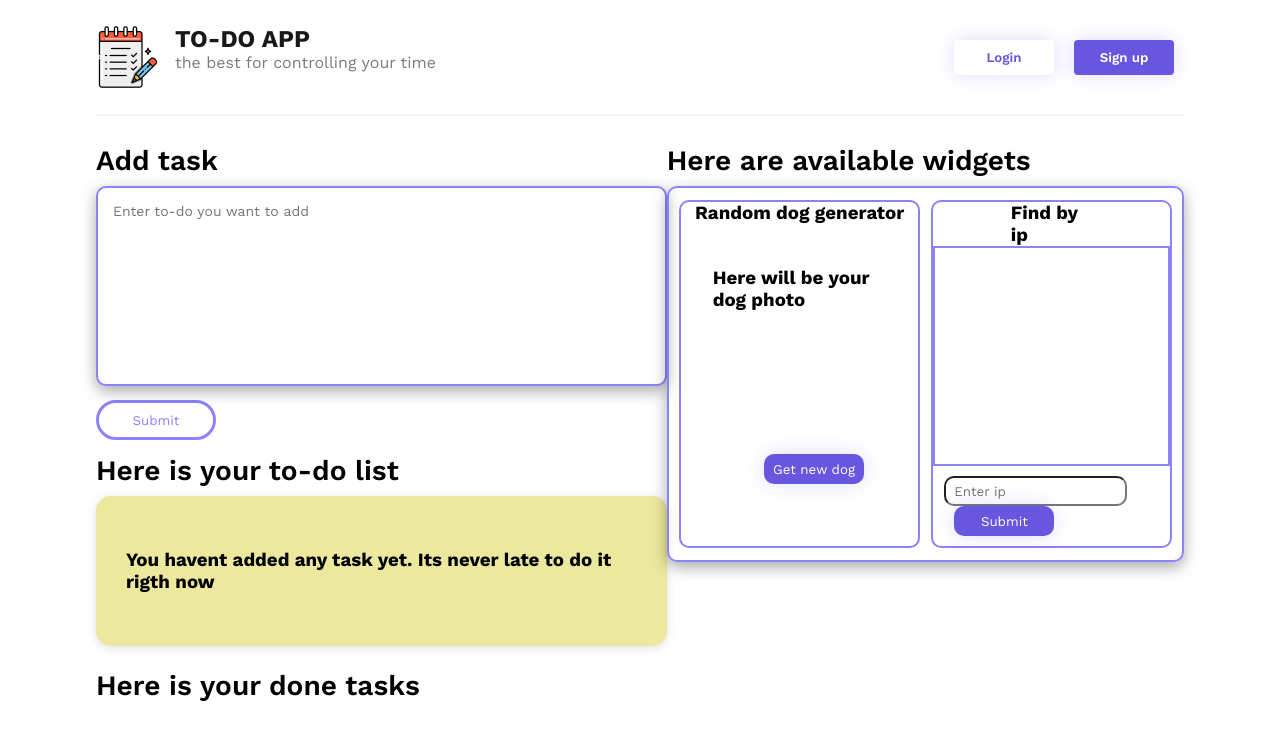
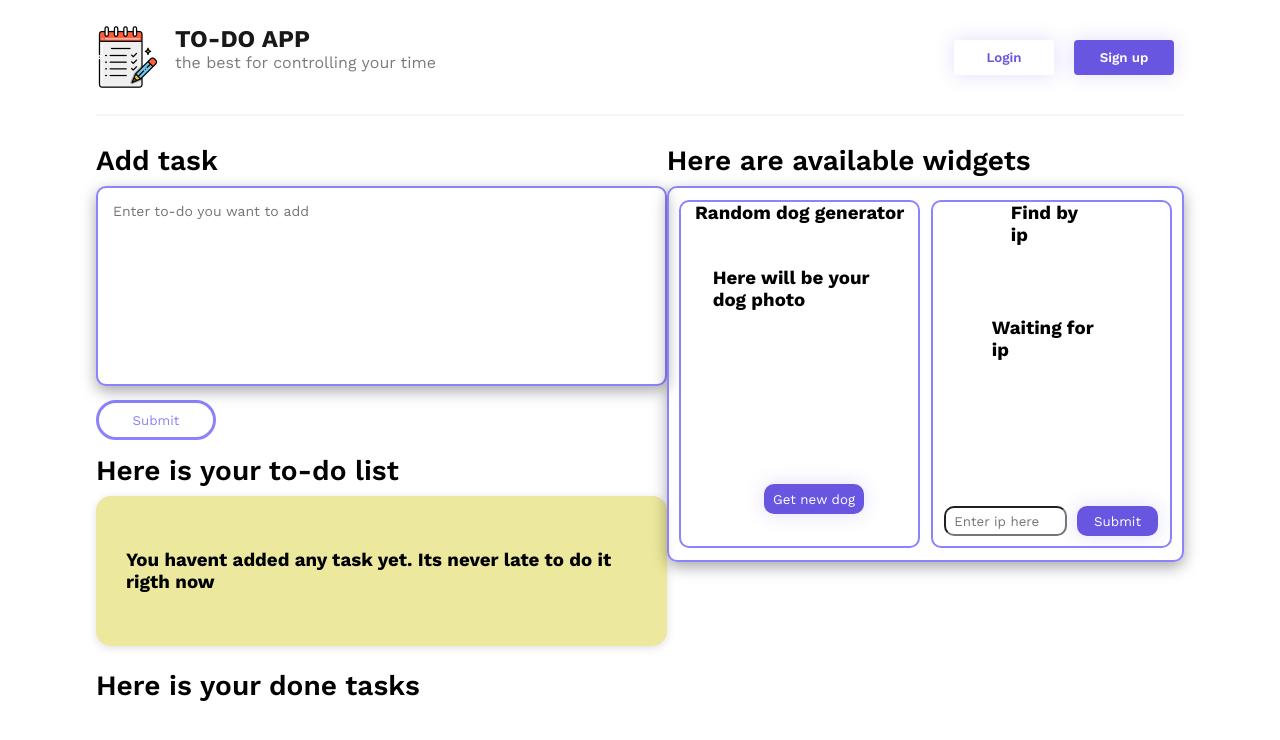
Before and after one commit to RemiixSp/todo-list, a React (Create React App) app: page / in a window 1280 px wide. Shown: the top 740 px of the page. Built offline with nearby package versions, Linux system fonts and the light colour scheme.

Commit message:
feat: :sparkles: adding workinn ip get location

```diff
--- a/src/core/store/dog/index.ts
+++ b/src/core/store/dog/index.ts
@@ -1,7 +1,8 @@
 import { createSlice } from '@reduxjs/toolkit';
 import type { PayloadAction } from '@reduxjs/toolkit';
-import { fetcgDogType, initialState, Status } from './types';
+import { fetcgDogType, initialState } from './types';
 import { fetchDog } from './asyncAction';
+import { Status } from '../types';
 
 export const dogSlice = createSlice({
   name: 'doggy',
--- a/src/core/store/dog/types.ts
+++ b/src/core/store/dog/types.ts
@@ -1,8 +1,4 @@
-export enum Status {
-  LOADING = 'loading',
-  SUCCESS = 'success',
-  FAILURE = 'error',
-}
+import { Status } from '../types';
 
 export interface fetcgDogType {
   message: string;
--- /dev/null
+++ b/src/core/store/ipFinder/asyncAction.ts
@@ -0,0 +1,16 @@
+import { createAsyncThunk } from '@reduxjs/toolkit';
+import axios from 'axios';
+import { getIpParams, ipType } from './types';
+
+export const fetchIp = createAsyncThunk<ipType, getIpParams>(
+  'ip/fetchIp',
+  async (params) => {
+    const { ip } = params;
+
+    const { data } = await axios.get<ipType>(
+      `http://ip-api.com/json/${ip}?fields=16447`
+    );
+
+    return data;
+  }
+);
--- /dev/null
+++ b/src/core/store/ipFinder/index.ts
@@ -0,0 +1,32 @@
+import { createSlice } from '@reduxjs/toolkit';
+import type { PayloadAction } from '@reduxjs/toolkit';
+import { initialState, ipType } from './types';
+import { fetchIp } from './asyncAction';
+import { Status } from '../types';
+import { returnNewIp } from './utils';
+
+export const ipSlice = createSlice({
+  name: 'ip',
+  initialState,
+  reducers: {},
+
+  extraReducers: (builder) => {
+    builder.addCase(fetchIp.pending, (state) => {
+      state.status = Status.LOADING;
+    });
+
+    builder.addCase(
+      fetchIp.fulfilled,
+      (state, action: PayloadAction<ipType>) => {
+        state.ipInfo = returnNewIp(action);
+        state.status = Status.SUCCESS;
+      }
+    );
+
+    builder.addCase(fetchIp.rejected, (state) => {
+      state.status = Status.FAILURE;
+    });
+  },
+});
+
+export default ipSlice.reducer;
--- /dev/null
+++ b/src/core/store/ipFinder/types.ts
@@ -0,0 +1,33 @@
+import { Status } from '../types';
+
+export interface ipType {
+  status: string;
+  country: string;
+  countryCode: string;
+  region: string;
+  regionName: string;
+  city: string;
+  zip: string;
+}
+
+export interface ipState {
+  ipInfo: ipType;
+  status: Status;
+}
+
+export const initialState: ipState = {
+  ipInfo: {
+    status: '',
+    country: '',
+    countryCode: '',
+    region: '',
+    regionName: '',
+    city: '',
+    zip: '',
+  },
+  status: Status.LOADING,
+};
+
+export type getIpParams = {
+  ip: string;
+};
--- /dev/null
+++ b/src/core/store/ipFinder/utils.ts
@@ -0,0 +1,14 @@
+import { PayloadAction } from '@reduxjs/toolkit';
+import { ipType } from './types';
+
+export const returnNewIp = (action: PayloadAction<ipType>) => {
+  return {
+    city: action.payload.city,
+    country: action.payload.country,
+    countryCode: action.payload.countryCode,
+    region: action.payload.region,
+    regionName: action.payload.regionName,
+    status: action.payload.status,
+    zip: action.payload.zip,
+  };
+};
--- a/src/core/store/store.tsx
+++ b/src/core/store/store.tsx
@@ -1,10 +1,11 @@
 import { configureStore } from '@reduxjs/toolkit';
 import todoReducer from './todo';
 import dogReducer from './dog';
+import ipReducer from './ipFinder';
 import { useDispatch } from 'react-redux';
 
 export const store = configureStore({
-  reducer: { todo: todoReducer, dog: dogReducer },
+  reducer: { todo: todoReducer, dog: dogReducer, ip: ipReducer },
 });
 
 export type RootState = ReturnType<typeof store.getState>;
--- /dev/null
+++ b/src/core/store/types.ts
@@ -0,0 +1,5 @@
+export enum Status {
+  LOADING = 'loading',
+  SUCCESS = 'success',
+  FAILURE = 'error',
+}
--- a/src/ui/components/dogPhoto/dog.module.scss
+++ b/src/ui/components/dogPhoto/dog.module.scss
@@ -13,7 +13,7 @@
   .randomImgContainer {
     padding: 0 0 58% 0;
     border-radius: 10px;
-    height: 220px;
+    height: 250px;
     position: relative;
     object-fit: cover;
     margin-top: 10px;
--- a/src/ui/components/dogPhoto/index.tsx
+++ b/src/ui/components/dogPhoto/index.tsx
@@ -4,14 +4,14 @@ import Button from '../../common/button';
 import { RootState, useAppDispatch } from '../../../core/store/store';
 import { fetchDog } from '../../../core/store/dog/asyncAction';
 import { useSelector } from 'react-redux';
-import { Status } from '../../../core/store/dog/types';
+import { Status } from '../../../core/store/types';
 
 const DogPhoto = () => {
   const dispatch = useAppDispatch();
 
   const dog = useSelector((state: RootState) => state.dog);
 
-  const getPizzas = async () => {
+  const getDogs = async () => {
     try {
       dispatch(fetchDog());
     } catch (error) {
@@ -29,7 +29,7 @@ const DogPhoto = () => {
           <h3 className={styles.noDog}>Here will be your dog photo</h3>
         )}
       </div>
-      <Button className={styles.randomize} onClick={getPizzas}>
+      <Button className={styles.randomize} onClick={getDogs}>
         Get new dog
       </Button>
     </div>
--- a/src/ui/components/ipFinder/index.tsx
+++ b/src/ui/components/ipFinder/index.tsx
@@ -1,4 +1,9 @@
 import React, { useState } from 'react';
+import { useSelector } from 'react-redux';
+import { fetchIp } from '../../../core/store/ipFinder/asyncAction';
+import { ipType } from '../../../core/store/ipFinder/types';
+import { RootState, useAppDispatch } from '../../../core/store/store';
+import { Status } from '../../../core/store/types';
 import Button from '../../common/button';
 import Input from '../../common/input';
 import styles from './ip.module.scss';
@@ -6,25 +11,52 @@ import styles from './ip.module.scss';
 const IpFinder: React.FC = () => {
   const [inputVal, setInputVal] = useState('');
 
+  const ip = useSelector((state: RootState) => state.ip);
+
+  const dispatch = useAppDispatch();
+
+  const getIpValue = async () => {
+    try {
+      dispatch(fetchIp({ ip: inputVal }));
+    } catch (error) {
+      alert('Error while getting ip');
+    }
+  };
+
+  const ipProps = Object.keys(ip.ipInfo).filter((obj) => obj !== 'status');
+
   const onChangeInputVal = (event: React.ChangeEvent<HTMLInputElement>) =>
     setInputVal(event.target.value);
 
   return (
     <div className={styles.apiWidget}>
       <h3 className={styles.ipHeader}>Find by ip</h3>
-      <div className={styles.foundInfo}></div>
+      <div className={styles.foundInfo}>
+        {ip.status === Status.SUCCESS ? (
+          <ul className={styles.allInfo}>
+            {ipProps.map((value, index) => (
+              <li key={value} className={styles.infoObj}>
+                {`${value}: ${ip.ipInfo[value as keyof ipType]}`}
+              </li>
+            ))}
+          </ul>
+        ) : (
+          <h3 className={styles.noIp}>Waiting for ip</h3>
+        )}
+      </div>
+      <div className={styles.ipBottom}>
         <div className={styles.getIpContainer}>
           <Input
             className={styles.getIpField}
-          placeholder='Enter ip'
             type='text'
             value={inputVal}
             onChange={onChangeInputVal}
+            placeholder='Enter ip here'
           />
-
-        <Button onClick={() => {}} className={styles.submitIp}>
+          <Button onClick={getIpValue} className={styles.submitIp}>
             Submit
           </Button>
+        </div>
       </div>
     </div>
   );
--- a/src/ui/components/ipFinder/ip.module.scss
+++ b/src/ui/components/ipFinder/ip.module.scss
@@ -11,16 +11,34 @@
   }
 
   .foundInfo {
-    height: 220px;
-    border: solid 2px variables.$borderViolet;
+    height: 250px;
+
+    .allInfo {
+      display: flex;
+      flex-wrap: wrap;
+      .infoObj {
+        padding: 10px;
+        border-radius: 5px;
+        margin: 5px;
+        background-color: aqua;
+      }
+    }
+  }
+  .noIp {
+    padding: 30% 25%;
+  }
+  .ipBottom {
+    .enterIpText {
+      margin: 5px 35px;
     }
     .getIpContainer {
       margin: 10px 5%;
-
+      display: flex;
       .getIpField {
         height: 30px;
         padding-left: 8px;
         border-radius: 10px;
+        width: 70%;
       }
 
       .submitIp {
@@ -34,10 +52,10 @@
         border-radius: 10px;
         border: none;
         &:hover {
-        color: white;
           box-shadow: 0 0 20px rgba(104, 85, 224, 0.6);
         }
         cursor: pointer;
       }
     }
   }
+}
```
Lines whose indentation alone changed are shown as unchanged.
